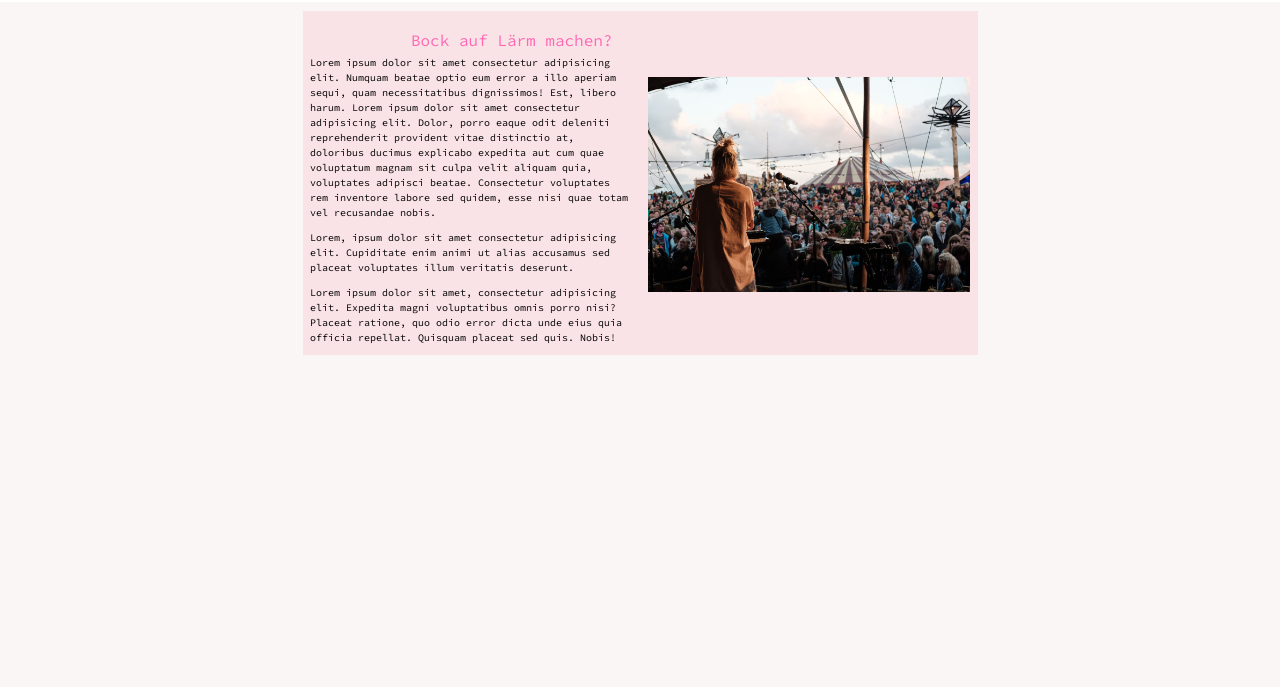
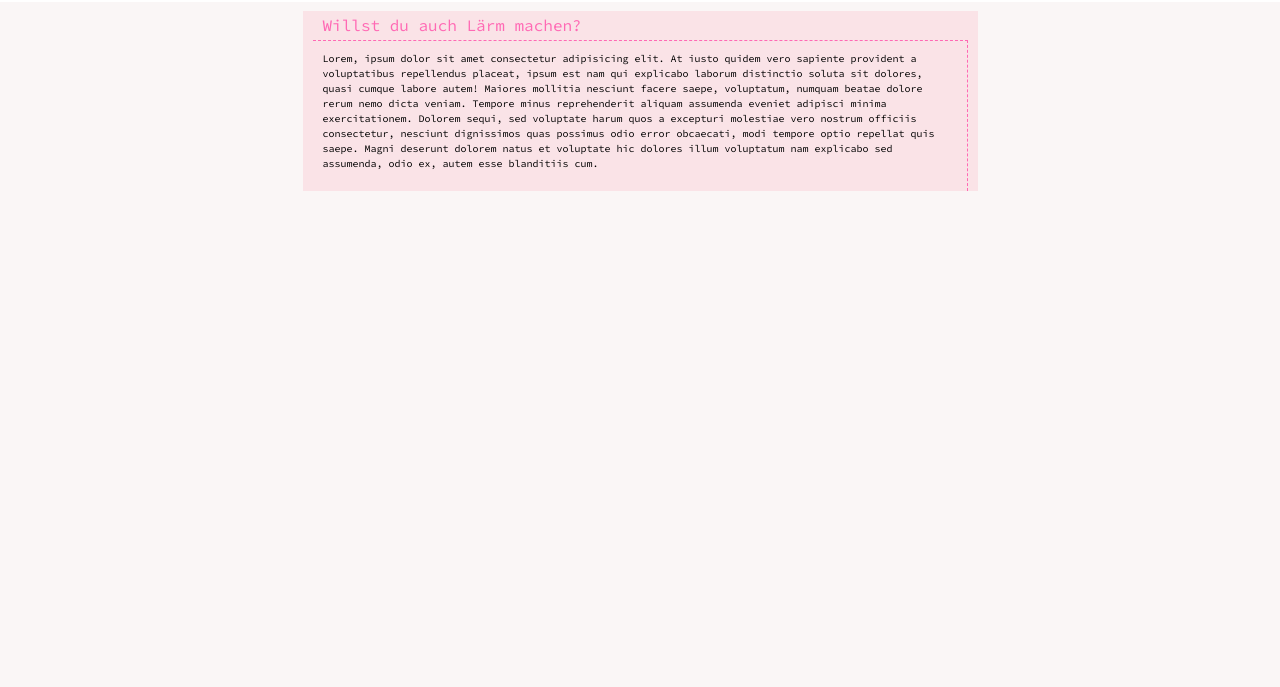
Before and after one commit to luisalisanne/freizeitlaerm, a website built with webpack: page html/mitgliedwerden.html in a window 1280 px wide. Shown: the part 69-756 px from the top of the page. Built offline with nearby package versions, Linux system fonts and the light colour scheme.

Commit message:
Changed info-page-style

```diff
--- a/html/mitgliedwerden.html
+++ b/html/mitgliedwerden.html
@@ -53,35 +53,26 @@
     <!-- MAIN  -->
     <main class="container-sm margin-main content">
       <section>
-        <h1 class="text-primary text-center h1-hidden">Mitlärmen?</h1>
-        <div class="row info-box">
-          <div class="col-sm-12 col-md-6 col-lg-6 align-self-center order-2">
-            <h2 class="text-end">Bock auf Lärm machen?</h2>
+        <div class="info-box">
+          <h1 class="text-primary text-center h1-hidden">Mitlärmen?</h1>
+          <h2>Willst du auch Lärm machen?</h2>
+          <div class="dashed-border">
             <p>
-              Lorem ipsum dolor sit amet consectetur adipisicing elit. Numquam beatae optio eum error a illo aperiam
-              sequi, quam necessitatibus dignissimos! Est, libero harum. Lorem ipsum dolor sit amet consectetur
-              adipisicing elit. Dolor, porro eaque odit deleniti reprehenderit provident vitae distinctio at, doloribus
-              ducimus explicabo expedita aut cum quae voluptatum magnam sit culpa velit aliquam quia, voluptates
-              adipisci beatae. Consectetur voluptates rem inventore labore sed quidem, esse nisi quae totam vel
-              recusandae nobis.
+              Lorem, ipsum dolor sit amet consectetur adipisicing elit. At iusto quidem vero sapiente provident a
+              voluptatibus repellendus placeat, ipsum est nam qui explicabo laborum distinctio soluta sit dolores, quasi
+              cumque labore autem! Maiores mollitia nesciunt facere saepe, voluptatum, numquam beatae dolore rerum nemo
+              dicta veniam. Tempore minus reprehenderit aliquam assumenda eveniet adipisci minima exercitationem.
+              Dolorem sequi, sed voluptate harum quos a excepturi molestiae vero nostrum officiis consectetur, nesciunt
+              dignissimos quas possimus odio error obcaecati, modi tempore optio repellat quis saepe. Magni deserunt
+              dolorem natus et voluptate hic dolores illum voluptatum nam explicabo sed assumenda, odio ex, autem esse
+              blanditiis cum.
             </p>
-            <p>
-              Lorem, ipsum dolor sit amet consectetur adipisicing elit. Cupiditate enim animi ut alias accusamus sed
-              placeat voluptates illum veritatis deserunt.
-            </p>
-            <p>
-              Lorem ipsum dolor sit amet, consectetur adipisicing elit. Expedita magni voluptatibus omnis porro nisi?
-              Placeat ratione, quo odio error dicta unde eius quia officia repellat. Quisquam placeat sed quis. Nobis!
-            </p>
-          </div>
-          <div class="col-sm-12 col-md-6 col-lg-6 pb-1 align-self-center order-1 order-sm-2">
-            <img src="../dist/images/test-1.jpg" alt="" class="img-fluid d-block mx-auto mt-2" width="100%" />
           </div>
         </div>
       </section>
     </main>
 
-    <div class="background"></div>
+    <!-- <div class="background"></div> -->
 
     <!-- END MAIN -->
 
```
